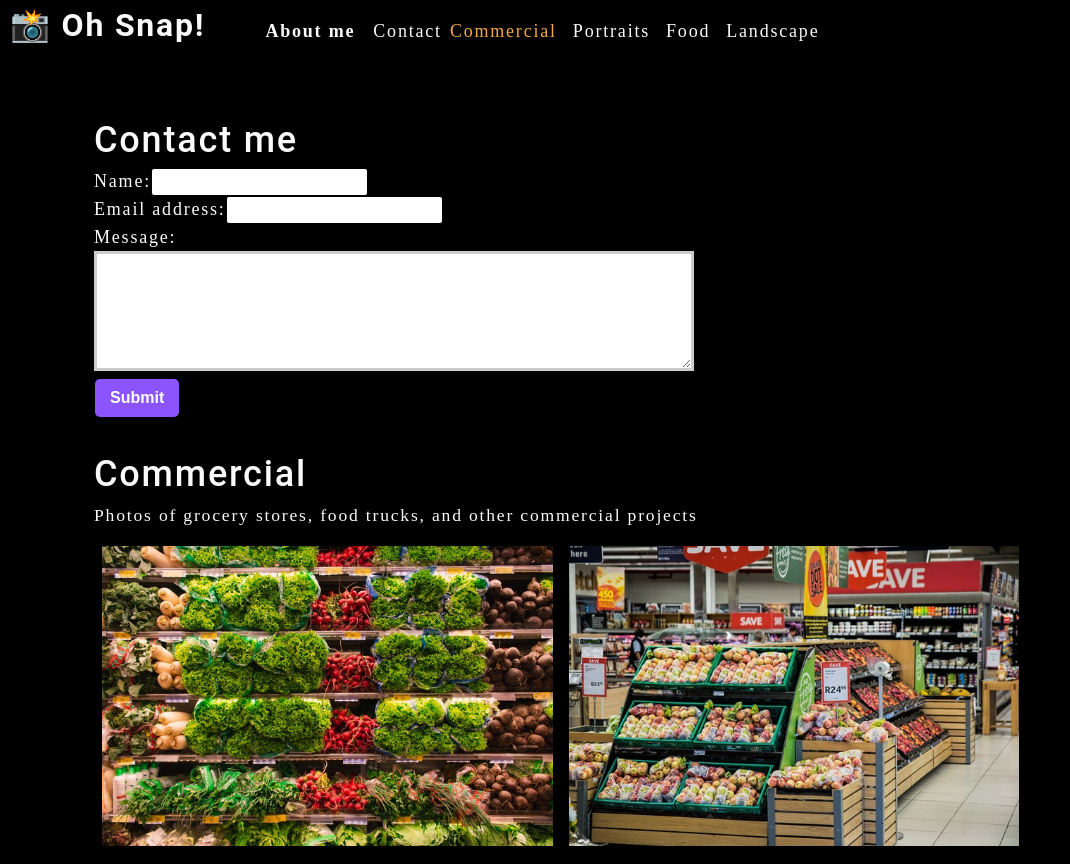
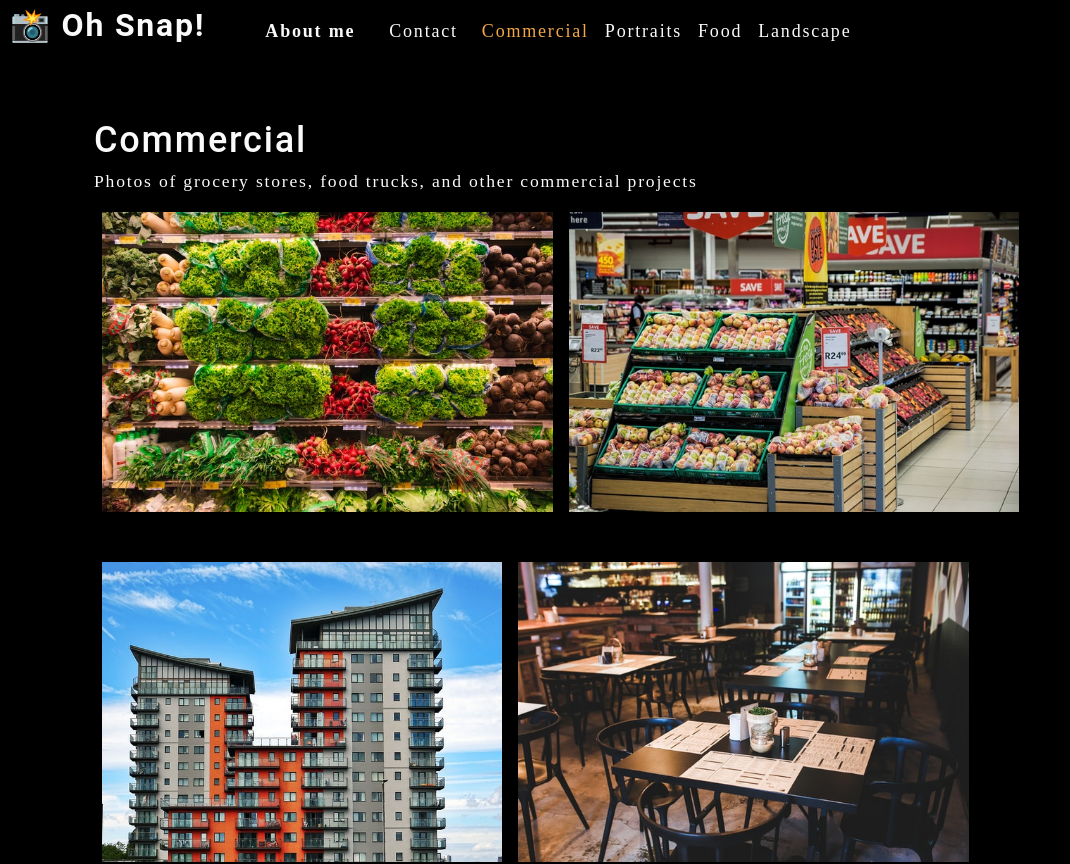
Before and after one commit to rockwoodc/photo-port, a React (Create React App) app: page / in a window 1280 px wide. Shown: the top 864 px of the page, without its empty margins (0-1070 px from the left). Built offline with nearby package versions, Linux system fonts and the light colour scheme.

Commit message:
changes to navbar rendering

```diff
--- a/src/App.js
+++ b/src/App.js
@@ -5,6 +5,8 @@
 import ContactForm from "./components/Contact";
 
 function App() {
+  //will render contact section when clicked, and only then
+  const [contactSelected, setContactSelected] = useState(false);
   const [categories] = useState([
     {
       name: "commercial",
@@ -27,13 +29,19 @@
         categories={categories}
         setCurrentCategory={setCurrentCategory}
         currentCategory={currentCategory}
+        contactSelected={contactSelected}
+        setContactSelected={setContactSelected}
       ></Nav>
       <main>
-        <div>
+        {/* same as an if else statement */}
+        {!contactSelected ? (
+          <>
+            <Gallery currentCategory={currentCategory}></Gallery>
+            <About></About>
+          </>
+        ) : (
           <ContactForm></ContactForm>
-          <Gallery currentCategory={currentCategory}></Gallery>
-          <About></About>
-        </div>
+        )}
       </main>
     </div>
   );
--- a/src/components/Contact/index.js
+++ b/src/components/Contact/index.js
@@ -1,43 +1,62 @@
-import React, { useState } from "react";
+import React, { useState } from 'react';
+
 import { validateEmail } from '../../utils/helpers';
 
+function ContactForm() {
+  const [formState, setFormState] = useState({ name: '', email: '', message: '' });
 
-function ContactForm() {
-    const [formState, setFormState] = useState({
-    name: "",
-    email: "",
-    message: "",
-  });
-
+  const [errorMessage, setErrorMessage] = useState('');
   const { name, email, message } = formState;
 
-  function handleChange(e) {
-    setFormState({...formState, [e.target.name]: e.target.value })
-  }
+  const handleSubmit = (e) => {
+    e.preventDefault();
+    if (!errorMessage) {
+      setFormState({ [e.target.name]: e.target.value });
+      console.log('Form', formState);
+    }
+  };
 
-  console.log(formState);
-
-  function handleSubmit(e) {
-    e.preventDefault();
-    console.log(formState);
-  }
+  const handleChange = (e) => {
+    if (e.target.name === 'email') {
+      const isValid = validateEmail(e.target.value);
+      if (!isValid) {
+        setErrorMessage('Your email is invalid.');
+      } else {
+        setErrorMessage('');
+      }
+    } else {
+      if (!e.target.value.length) {
+        setErrorMessage(`${e.target.name} is required.`);
+      } else {
+        setErrorMessage('');
+      }
+    }
+  };
 
   return (
     <section>
-      <h1>Contact me</h1>
+      <h1 data-testid="h1tag">Contact me</h1>
       <form id="contact-form" onSubmit={handleSubmit}>
         <div>
           <label htmlFor="name">Name:</label>
-          <input type="text" defaultValue={name} onChange={handleChange} name="name" />        </div>
+          {/* The onBlur attribute will fire the event once the user has changed focus from the input field, thus allowing the user to finish their entry before validating their inpu before throwing error */}
+          <input type="text" name="name" defaultValue={name} onBlur={handleChange} />
+        </div>
         <div>
           <label htmlFor="email">Email address:</label>
-          <input type="email" defaultValue={email} name="email" onChange={handleChange} />
+          <input type="email" name="email" defaultValue={email} onBlur={handleChange} />
         </div>
         <div>
           <label htmlFor="message">Message:</label>
-          <textarea name="message" defaultValue={message} onChange={handleChange} rows="5" />
+          <textarea name="message" rows="5" defaultValue={message} onBlur={handleChange} />
         </div>
-        <button type="submit">Submit</button>
+        {/* // same as an if statement in js */}
+        {errorMessage && (
+          <div>
+            <p className="error-text">{errorMessage}</p>
+          </div>
+        )}
+        <button data-testid="button" type="submit">Submit</button>
       </form>
     </section>
   );
--- a/src/components/Nav/index.js
+++ b/src/components/Nav/index.js
@@ -1,45 +1,43 @@
-import React, { useEffect } from 'react';
-import { capitalizeFirstLetter } from "../../utils/helpers";
-
-
+import React from 'react';
+import { capitalizeFirstLetter } from '../../utils/helpers';
 
 function Nav(props) {
-    const {
-        categories = [],
-        setCurrentCategory,
-        currentCategory,
-      } = props;
-
-      useEffect(() => {
-        document.title = capitalizeFirstLetter(currentCategory.name);
-      }, [currentCategory]);
+  const {
+    categories = [],
+    setCurrentCategory,
+    contactSelected,
+    currentCategory,
+    setContactSelected,
+  } = props;
 
   return (
     <header className="flex-row px-1">
       <h2>
         <a data-testid="link" href="/">
-          <span role="img" aria-label="camera">{" "} 📸</span>{" "} Oh Snap!
+          <span role="img" aria-label="camera"> 📸</span> Oh Snap!
         </a>
       </h2>
       <nav>
         <ul className="flex-row">
           <li className="mx-2">
-            <a
-              href="#about"
-            >
+            <a data-testid="about" href="#about" onClick={() => setContactSelected(false)}>
               About me
             </a>
           </li>
-          <li>
-            <span>Contact</span>
+          <li className={`mx-2 ${contactSelected && 'navActive'}`}>
+            <span onClick={() => setContactSelected(true)}>Contact</span>
           </li>
           {categories.map((category) => (
-            <li className={`mx-1 ${
-                currentCategory.name === category.name && 'navActive'
-                }`} key={category.name}>
+            <li
+              className={`mx-1 ${
+                currentCategory.name === category.name && !contactSelected && 'navActive'
+                }`}
+              key={category.name}
+            >
               <span
                 onClick={() => {
-                  setCurrentCategory(category)
+                  setCurrentCategory(category);
+                  setContactSelected(false);
                 }}
               >
                 {capitalizeFirstLetter(category.name)}
```
